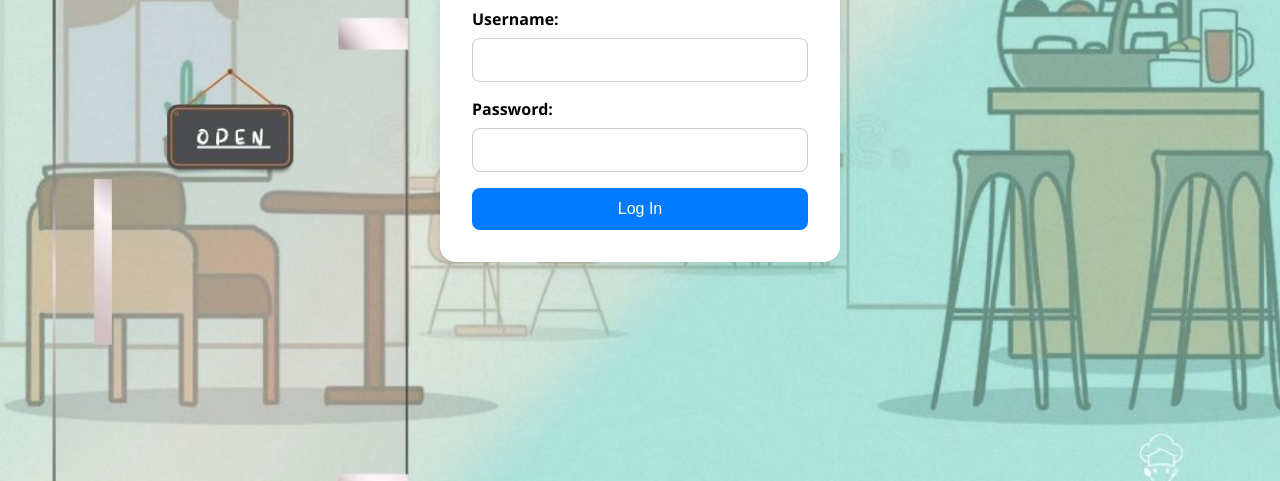
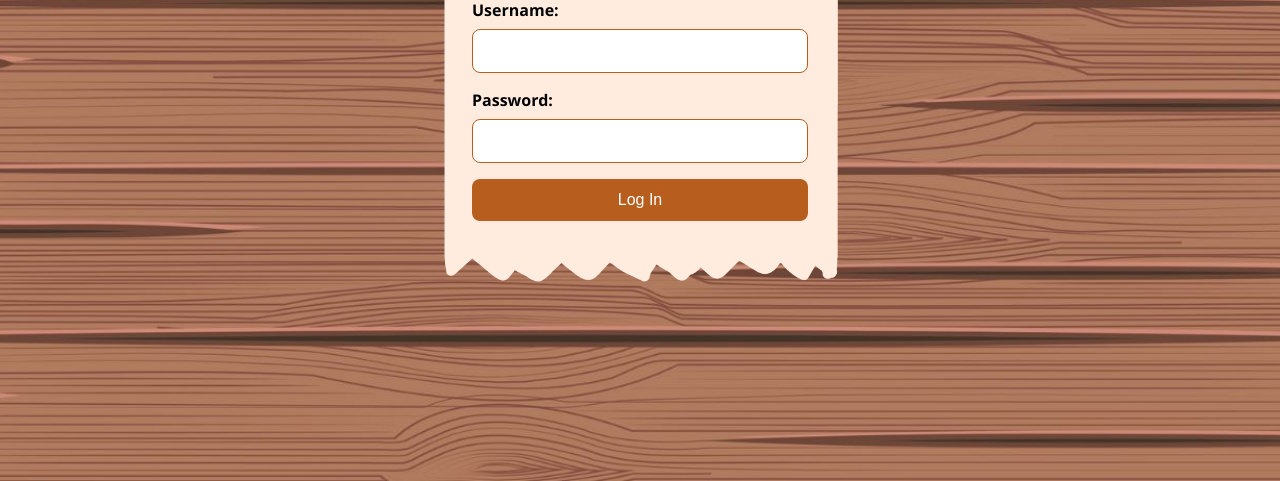
Before and after one commit to Nancie-Blaire/yourDishCovery, a website: page admin-login/login.html in a window 1280 px wide. Shown: the part 319-800 px from the top of the page. Drawn offline with Linux system fonts and the light colour scheme.

Commit message:
admin login hihi

```diff
--- a/admin-login/style.css
+++ b/admin-login/style.css
@@ -3,7 +3,7 @@ body {
   margin: 0;
   padding: 0;
   font-family: 'Segoe UI', sans-serif;
-  background: url('../images/homeBg.jpg') no-repeat center center fixed;
+  background: url('bg (2).jpg') no-repeat center center fixed;
   background-size: cover;
   display: flex;
   justify-content: center;
@@ -12,20 +12,30 @@ body {
 }
 
 .login-container {
-  background-color: #fff;
+  background: url('login.png') no-repeat center center;
+  background-size: cover;
+  width: 80%;
+  max-width: 400px;
+  aspect-ratio: 620 / 633; /* Keeps image shape! */
   padding: 2rem;
   border-radius: 16px;
-  box-shadow: 0 4px 12px rgba(0,0,0,0.1);
-  width: 100%;
-  max-width: 400px;
+
   box-sizing: border-box;
+  position: relative;
+  z-index: 1;
+  color: white;
+  display: flex;
+  flex-direction: column;
+  justify-content: center;
 }
+
 
 h2 {
   text-align: center;
   margin-bottom: 1.5rem;
+  color:black;
+  margin-top: 0%;
 }
-
 form {
   display: flex;
   flex-direction: column;
@@ -34,19 +44,20 @@ form {
 label {
   margin-bottom: 0.5rem;
   font-weight: 600;
+  color:black;
 }
 
 input {
   padding: 0.75rem;
   margin-bottom: 1rem;
-  border: 1px solid #ccc;
+  border: 1px solid #b75e1e;
   border-radius: 8px;
   font-size: 1rem;
 }
 
 button {
   padding: 0.75rem;
-  background-color: #007BFF;
+  background-color: #b75e1e;
   color: white;
   border: none;
   border-radius: 8px;
@@ -56,7 +67,7 @@ button {
 }
 
 button:hover {
-  background-color: #0056b3;
+  background-color: rgb(121, 73, 2);
 }
 
 #error-message {
```
Also changed, not shown: admin-login/bg (2).jpg (added), admin-login/login.png (added).
